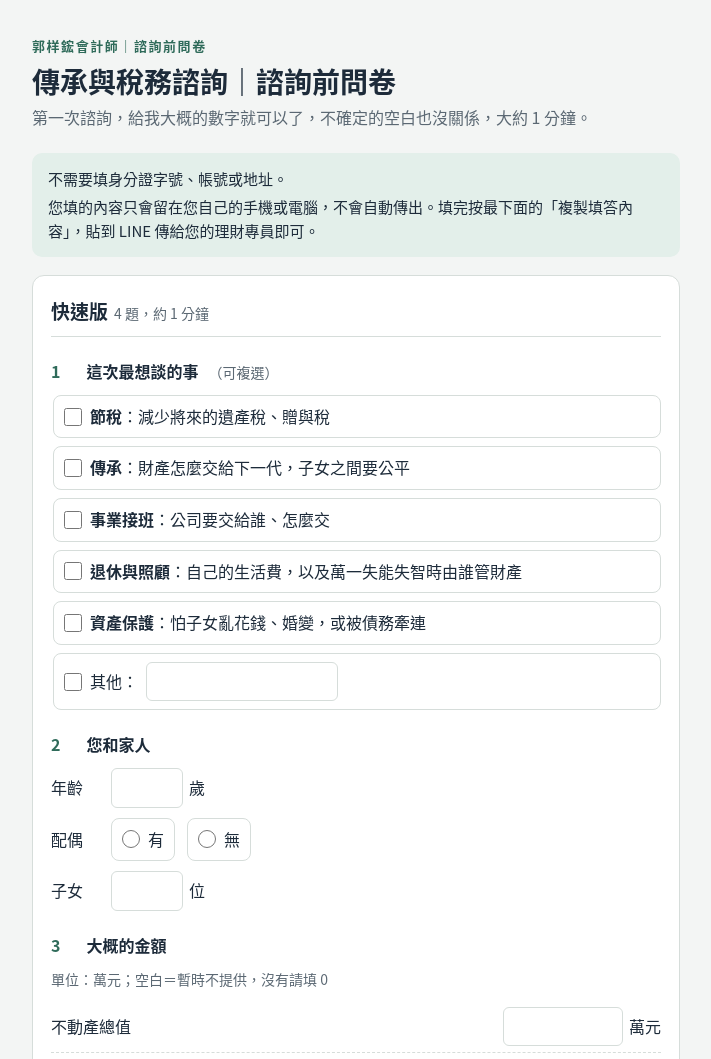
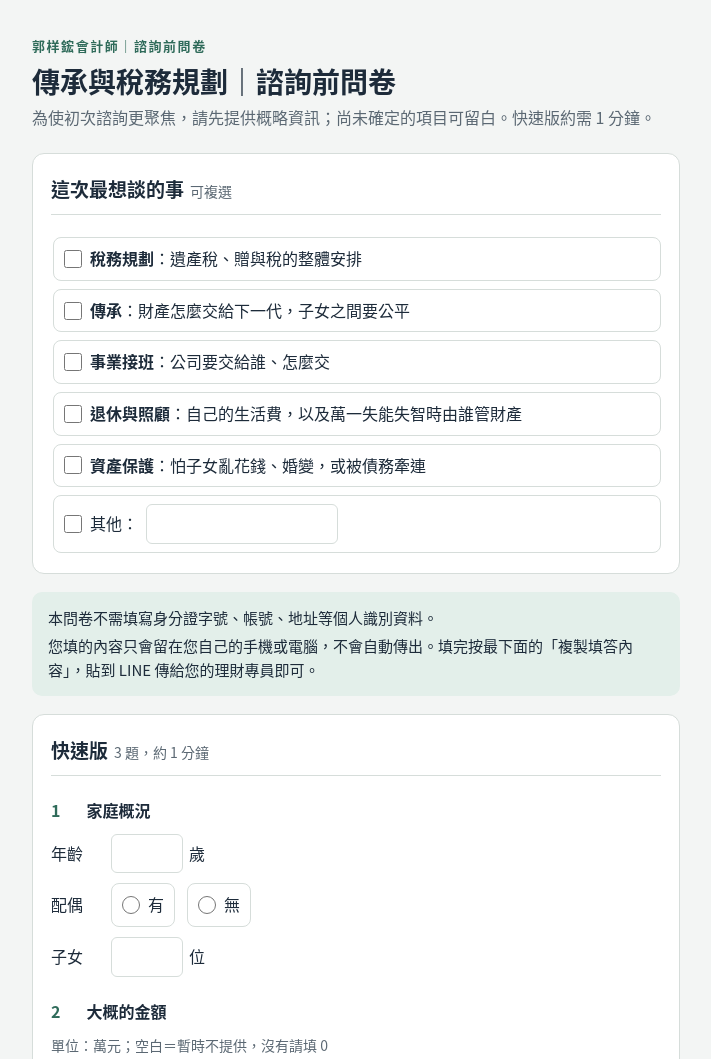
Before and after one commit to yoyo8462/consult-form, a plain HTML site: page index.html in a window 1280 px wide. Shown: the top 1059 px of the page, without its empty margins (284-995 px from the left). Drawn offline with Linux system fonts and the light colour scheme.

Commit message:
開頭先問最想談的事；標題、說明改專業語氣；主題選項改中性用詞
Co-Authored-By: Claude Opus 5.5 <noreply@anthropic.com>

```diff
--- a/index.html
+++ b/index.html
@@ -7,7 +7,7 @@
 <meta name="description" content="傳承與稅務諮詢前的簡易問卷，填完複製內容回傳即可。">
 <title>傳承稅務諮詢問卷</title>
 <style>
-/* 版面：單欄、手機優先；快速版 4 題在上，細節版按了才展開，只出現跟快速版答案有關的段落 */
+/* 版面：單欄、手機優先；開頭先問最想談的事，再接快速版 3 題，細節版按了才展開，只出現跟快速版答案有關的段落 */
 :root {
   --bg: #F3F5F4;
   --paper: #FFFFFF;
@@ -57,6 +57,8 @@ section.card > h2 .h2-hint { font-family: var(--font-body); font-size: 14px; fon
 label.opt { display: flex; flex-wrap: wrap; align-items: center; gap: 8px; padding: 8px 10px; border: 1px solid var(--line); border-radius: 8px; cursor: pointer; }
 label.opt:has(input:checked) { border-color: var(--accent); background: var(--accent-soft); }
 label.opt > input[type=radio], label.opt > input[type=checkbox] { width: 18px; height: 18px; accent-color: var(--accent); margin: 0; flex: none; }
+label.opt > span:not(.inline) { flex: 1 1 0; min-width: 0; }
+.nw { white-space: nowrap; }
 .inline { display: inline-flex; align-items: center; gap: 6px; flex-wrap: wrap; }
 input[type=text], input[type=number], textarea {
   font: inherit; color: var(--ink); background: var(--paper);
@@ -101,36 +103,37 @@ footer { color: var(--muted); font-size: 13px; text-align: center; }
 <div class="wrap">
   <header>
     <div class="eyebrow">郭样鋐會計師｜諮詢前問卷</div>
-    <h1>傳承與稅務諮詢｜諮詢前問卷</h1>
-    <p class="lead">第一次諮詢，給我大概的數字就可以了，不確定的空白也沒關係，大約 1 分鐘。</p>
+    <h1><span class="nw">傳承與稅務規劃｜</span><span class="nw">諮詢前問卷</span></h1>
+    <p class="lead">為使初次諮詢更聚焦，請先提供概略資訊；尚未確定的項目可留白。快速版約需 1 分鐘。</p>
   </header>
-
-  <div class="notice">
-    <p>不需要填身分證字號、帳號或地址。</p>
-    <p>您填的內容只會留在您自己的手機或電腦，不會自動傳出。填完按最下面的「複製填答內容」，貼到 LINE 傳給您的理財專員即可。</p>
-  </div>
 
   <form id="f" autocomplete="off">
   <div style="display:grid;gap:18px">
 
-  <!-- ===== 快速版 4 題 ===== -->
+  <!-- ===== 開頭先問：這次最想談的事 ===== -->
   <section class="card">
-    <h2>快速版<span class="h2-hint">4 題，約 1 分鐘</span></h2>
-
-    <div class="q">
-      <div class="q-title"><span class="q-no">1</span>這次最想談的事 <span class="q-hint">（可複選）</span></div>
+    <h2>這次最想談的事<span class="h2-hint">可複選</span></h2>
       <div class="opts">
-        <label class="opt"><input type="checkbox" name="care" value="節稅" data-short="節稅"> <span><b>節稅</b>：減少將來的遺產稅、贈與稅</span></label>
+        <label class="opt"><input type="checkbox" name="care" value="稅務規劃" data-short="稅務規劃"> <span><b>稅務規劃</b>：遺產稅、贈與稅的整體安排</span></label>
         <label class="opt"><input type="checkbox" name="care" value="傳承" data-short="傳承"> <span><b>傳承</b>：財產怎麼交給下一代，子女之間要公平</span></label>
         <label class="opt"><input type="checkbox" name="care" value="事業接班" data-short="事業接班"> <span><b>事業接班</b>：公司要交給誰、怎麼交</span></label>
         <label class="opt"><input type="checkbox" name="care" value="退休與照顧" data-short="退休與照顧"> <span><b>退休與照顧</b>：自己的生活費，以及萬一失能失智時由誰管財產</span></label>
         <label class="opt"><input type="checkbox" name="care" value="資產保護" data-short="資產保護"> <span><b>資產保護</b>：怕子女亂花錢、婚變，或被債務牽連</span></label>
         <label class="opt"><input type="checkbox" name="care" value="其他" data-other="care_t"> 其他：<input type="text" id="care_t" class="wide"></label>
       </div>
-    </div>
+  </section>
+
+  <div class="notice">
+    <p>本問卷不需填寫身分證字號、帳號、地址等個人識別資料。</p>
+    <p>您填的內容只會留在您自己的手機或電腦，不會自動傳出。填完按最下面的「複製填答內容」，貼到 LINE 傳給您的理財專員即可。</p>
+  </div>
+
+  <!-- ===== 快速版 3 題 ===== -->
+  <section class="card">
+    <h2>快速版<span class="h2-hint">3 題，約 1 分鐘</span></h2>
 
     <div class="q">
-      <div class="q-title"><span class="q-no">2</span>您和家人</div>
+      <div class="q-title"><span class="q-no">1</span>家庭概況</div>
       <div class="fam-grid">
         <div><span class="fam-label">年齡</span><span class="inline"><input type="number" id="age" class="short" inputmode="numeric" min="0" max="120"> 歲</span></div>
         <div><span class="fam-label">配偶</span>
@@ -142,7 +145,7 @@ footer { color: var(--muted); font-size: 13px; text-align: center; }
     </div>
 
     <div class="q">
-      <div class="q-title"><span class="q-no">3</span>大概的金額</div>
+      <div class="q-title"><span class="q-no">2</span>大概的金額</div>
       <div class="q-hint">單位：萬元；空白＝暫時不提供，沒有請填 0</div>
       <div class="amt-list">
         <div class="amt-row"><label class="amt-name" for="re_amt">不動產總值</label><span class="inline"><input type="text" id="re_amt" class="num" inputmode="decimal"> 萬元</span></div>
@@ -159,7 +162,7 @@ footer { color: var(--muted); font-size: 13px; text-align: center; }
     </div>
 
     <div class="q">
-      <div class="q-title"><span class="q-no">4</span>想先問的問題，或其他想讓我知道的事</div>
+      <div class="q-title"><span class="q-no">3</span>想先問的問題，或其他想讓我知道的事</div>
       <textarea id="ask" placeholder="例如：房子要現在過戶給孩子，還是留著繼承比較好？"></textarea>
     </div>
   </section>
@@ -424,7 +427,7 @@ footer { color: var(--muted); font-size: 13px; text-align: center; }
 
   function build() {
     const L = [];
-    L.push('【傳承與稅務諮詢｜諮詢前問卷】');
+    L.push('【傳承與稅務規劃｜諮詢前問卷】');
     L.push('');
     L.push('【快速版】');
     L.push('最想談：' + (checks('care').join('、') || '（未填）'));
```
